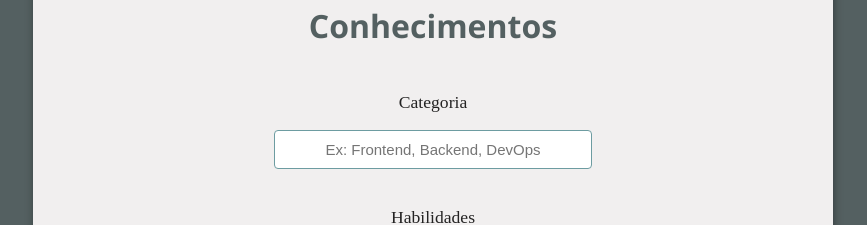
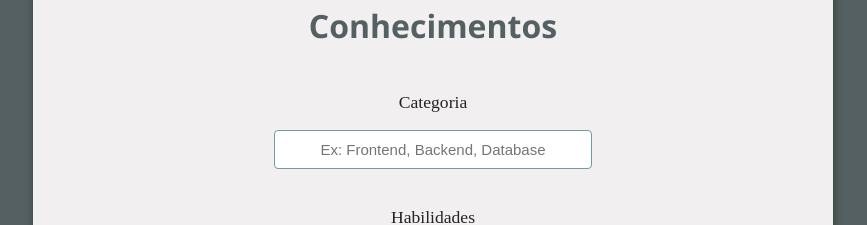
Before and after one commit to thiagodeas/curriculum-maker, a React (Vite) app: page / in a window 1280 px wide. Shown: the part 1860-2085 px from the top of the page, without its empty margins (207-1074 px from the left). Built offline with nearby package versions, Linux system fonts and the light colour scheme.

Commit message:
fix: update API_URL to use Vite environment variable

```diff
--- a/src/components/CurriculumForm/index.tsx
+++ b/src/components/CurriculumForm/index.tsx
@@ -37,7 +37,7 @@ export const CurriculumForm = () => {
   const handleSubmit = async (e: React.FormEvent) => {
     e.preventDefault();
 
-    const API_URL = process.env.REACT_APP_API_URL;
+    const API_URL = import.meta.env.VITE_API_URL;
 
     try {
       const response: AxiosResponse = await axios.post(
@@ -123,7 +123,13 @@ export const CurriculumForm = () => {
   ) => {
     const { name, value } = e.target;
     const updated = [...userProfile.skillCategories];
-    updated[index][name as "categoryName"] = value;
+
+    if (name === "categoryName") {
+      updated[index].categoryName = value;
+    } else if (name === "skills") {
+      updated[index].skills = value.split(",").map((skill) => skill.trim());
+    }
+
     setUserProfile({ ...userProfile, skillCategories: updated });
   };
 
@@ -215,7 +221,7 @@ export const CurriculumForm = () => {
       ...userProfile,
       additionalActivities: [
         ...(userProfile.additionalActivities ?? []),
-        { period: "", description: "" },
+        { description: "" },
       ],
     });
   };
@@ -368,7 +374,7 @@ export const CurriculumForm = () => {
                 name="period"
                 value={exp.period}
                 onChange={(e) => handleExperienceChange(index, e)}
-                placeholder="Período"
+                placeholder="05/2022 - 10/2024"
               />
 
               <StyledLabelGeneric>Descrição</StyledLabelGeneric>
@@ -411,7 +417,7 @@ export const CurriculumForm = () => {
                 name="categoryName"
                 value={category.categoryName}
                 onChange={(e) => handleCategoryChange(index, e)}
-                placeholder="Ex: Frontend, Backend, DevOps"
+                placeholder="Ex: Frontend, Backend, Database"
                 required
               />
 
@@ -421,7 +427,7 @@ export const CurriculumForm = () => {
               <StyledInput
                 id={`skills-${index}`}
                 name="skills"
-                value={category.skills}
+                value={category.skills.join(", ")}
                 onChange={(e) => handleCategoryChange(index, e)}
                 placeholder="Ex: React, Vue, Angular"
                 required
```
